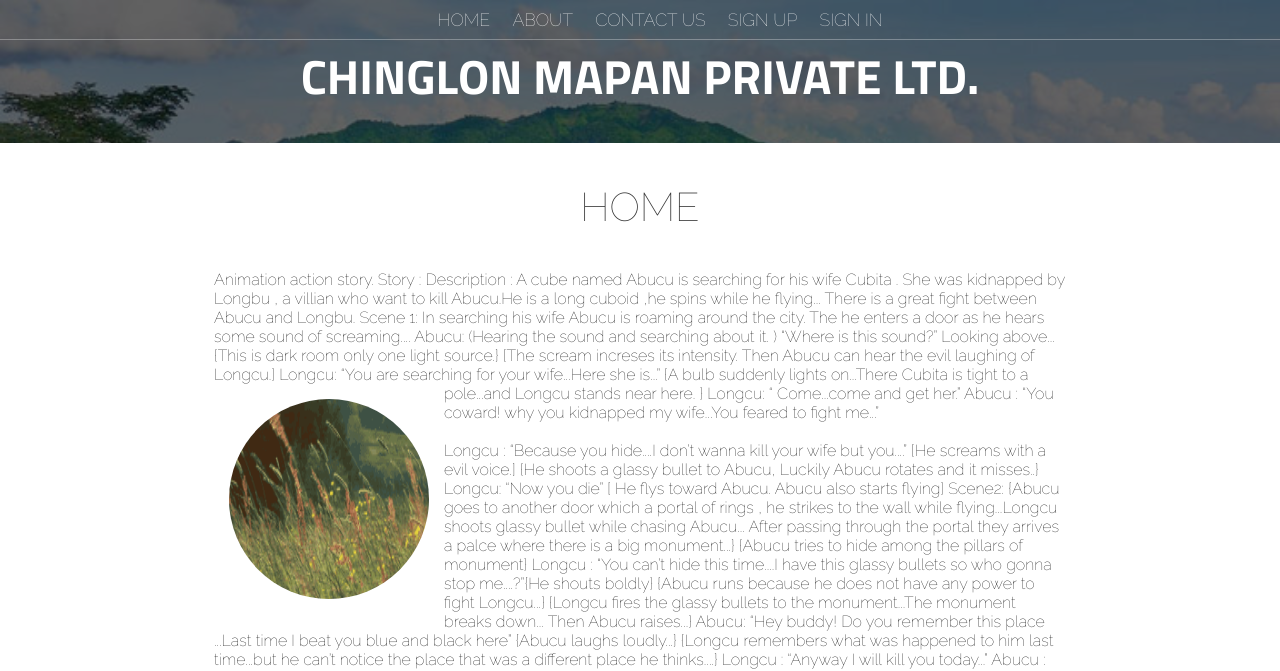
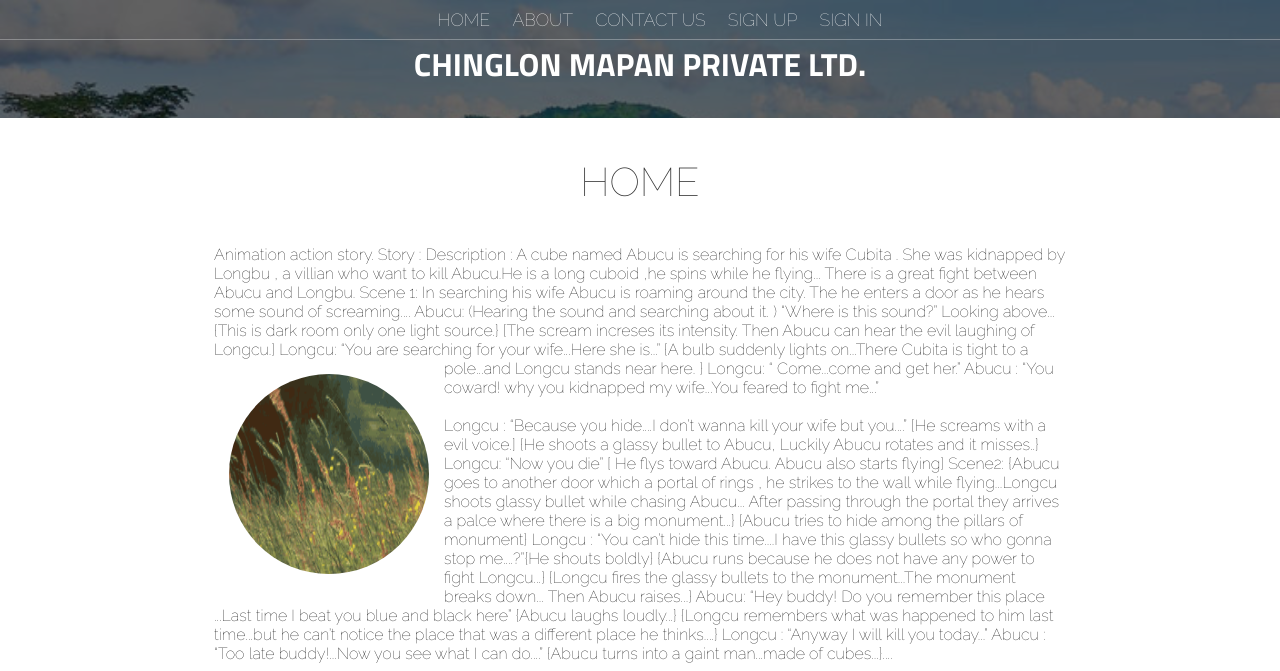
Before and after one commit to chinglon/chinglon.github.io, a plain HTML site: page index.html in a window 1280 px wide. Shown: the top 671 px of the page. Drawn offline with Linux system fonts and the light colour scheme.

Commit message:
newww change

```diff
--- a/style.css
+++ b/style.css
@@ -45,14 +45,14 @@ li {
 .company-name {
     text-align: center;
     margin:0;
-    font: size 4em;
+    font: size 2em;
     font-family:'Titillium Web' ;
     font-weight: normal;
     color: white;
 
 }
 .company-name-large {
-    font-size:3em;
+    font-size:2em;
 }
 .content-section {
     margin:1em;
```
